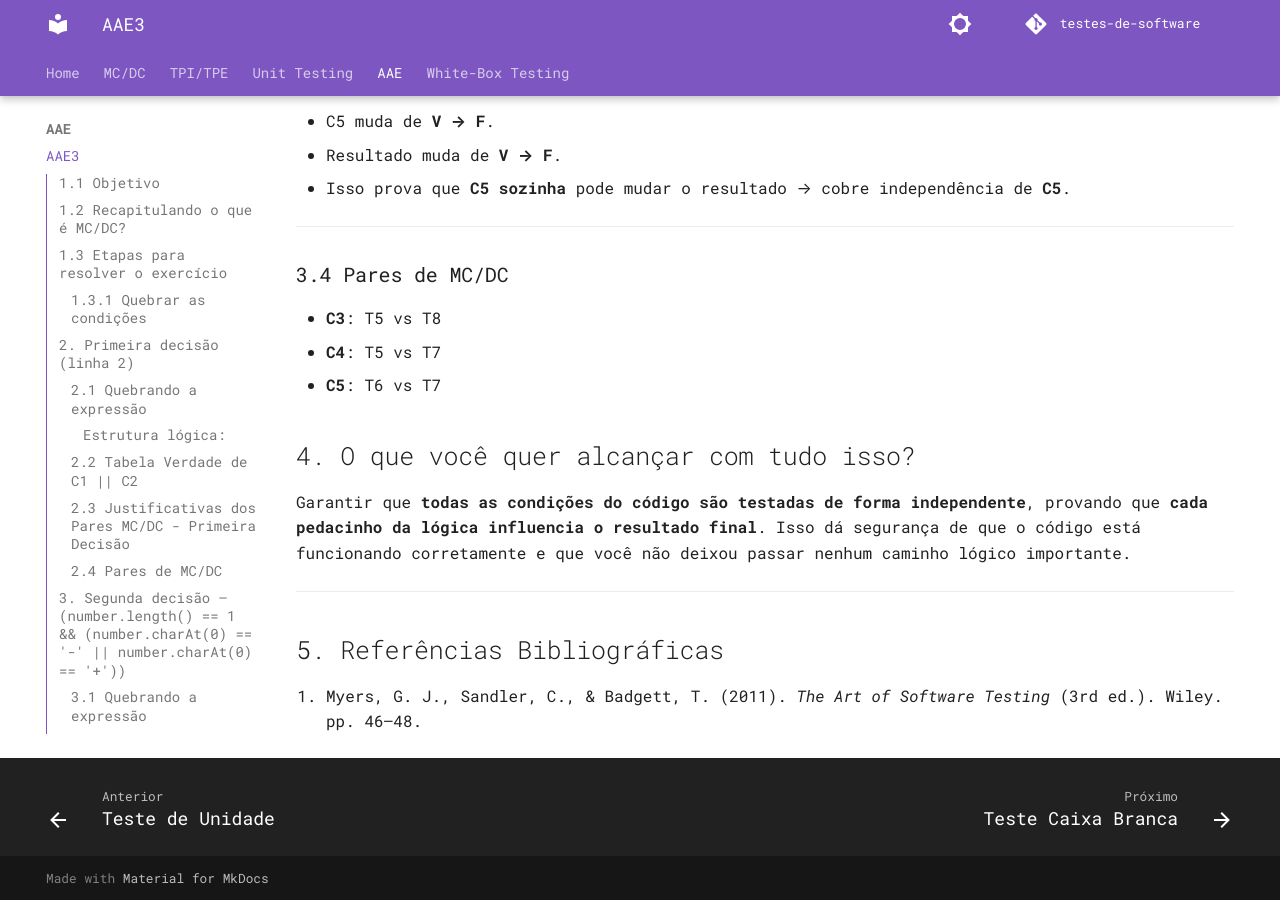
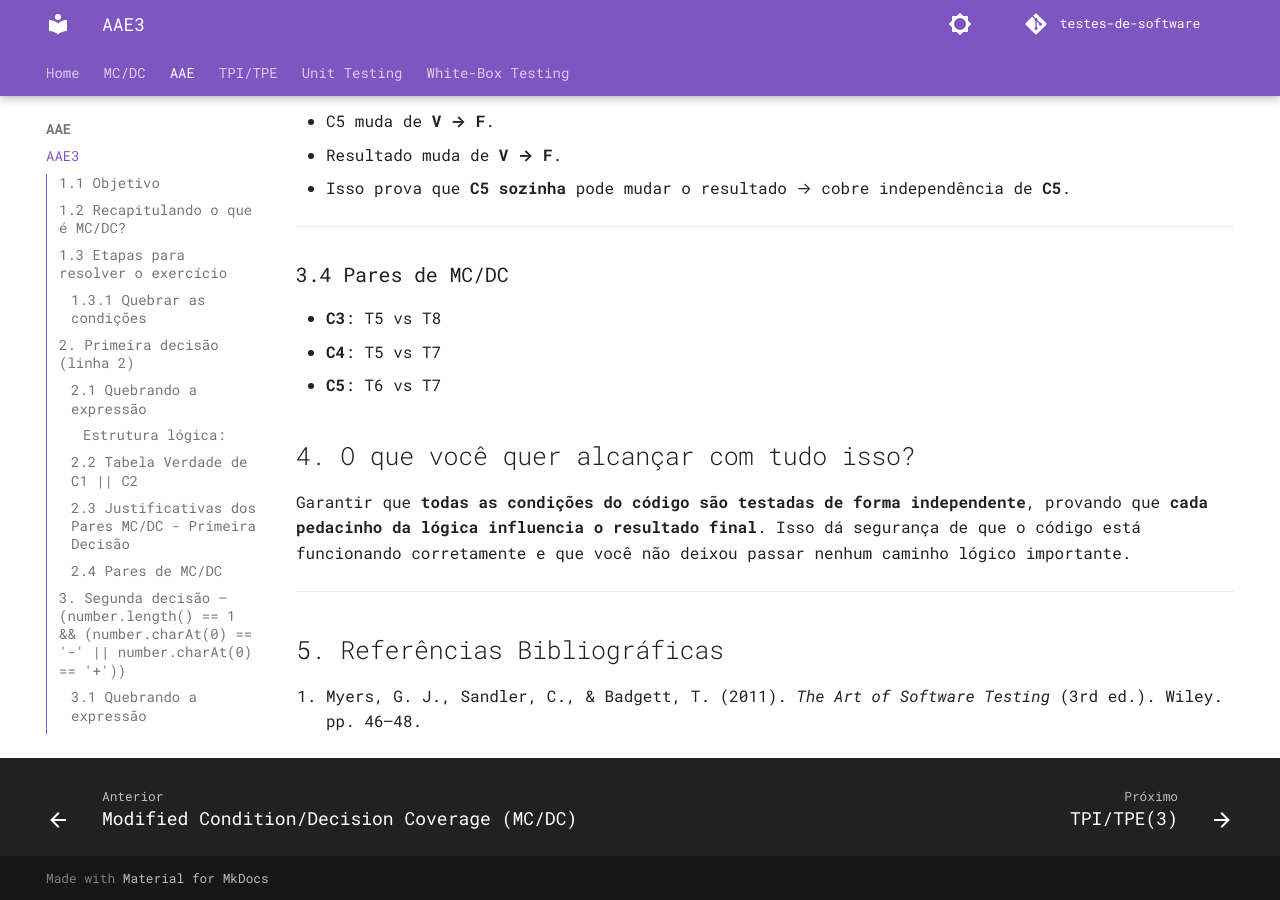
Before and after one commit to arthurrochamoreira/Testes-de-Software, an MkDocs documentation site: the page built from docs/aae3/aae3.md, in a window 1280 px wide and 900 px high, scrolled down 3763 px. Built offline with MkDocs 1.6.1 and Material for MkDocs 9.7.7, drawn with Linux system fonts in a browser that asks for light colours; comment, search, counter and statistics services are not loaded; part of the change alters nothing that is shown.

```diff
--- a/mkdocs.yml
+++ b/mkdocs.yml
@@ -52,12 +52,12 @@ nav:
   - Home: index.md
   - MC/DC:
       - Modified Condition/Decision Coverage (MC/DC): aae3/mc_dc.md
+  - AAE:
+    - AAE3: aae3/aae3.md
   - TPI/TPE:
     - TPI/TPE(3): tpi_tpe/tpi3_tpe3.md
     - TPI/TPE(4): tpi_tpe/tpi4_tpe4.md
   - Unit Testing:
       - Teste de Unidade: aae3/unit_test.md
-  - AAE:
-    - AAE3: aae3/aae3.md
   - White-Box Testing:
       - Teste Caixa Branca: aae3/white_box_test.md
```
